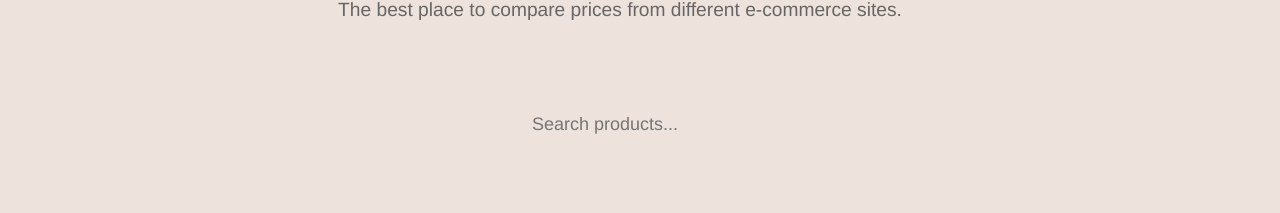
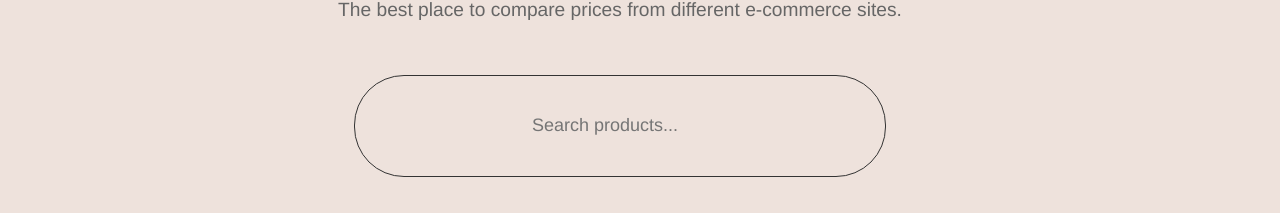
Before and after one commit to richard200/bluecart-marketplace, a React (Create React App) app in the folder client/: page / in a window 1280 px wide. Shown: the part 172-385 px from the top of the page. Built offline with nearby package versions, Linux system fonts and the light colour scheme.

Commit message:
Update App.css

```diff
--- a/client/src/App.css
+++ b/client/src/App.css
@@ -183,11 +183,12 @@
 .search input {
   width: 700px;
   height: 40px;
-  border: none;
+/*   border: none; */
   text-align: center;
   justify-content: center;
   border-radius: 20px;
-  padding: 10px;
+  border-color: #333;
+  padding: 6px 12px;
   font-size: 18px;
 }
 
```
